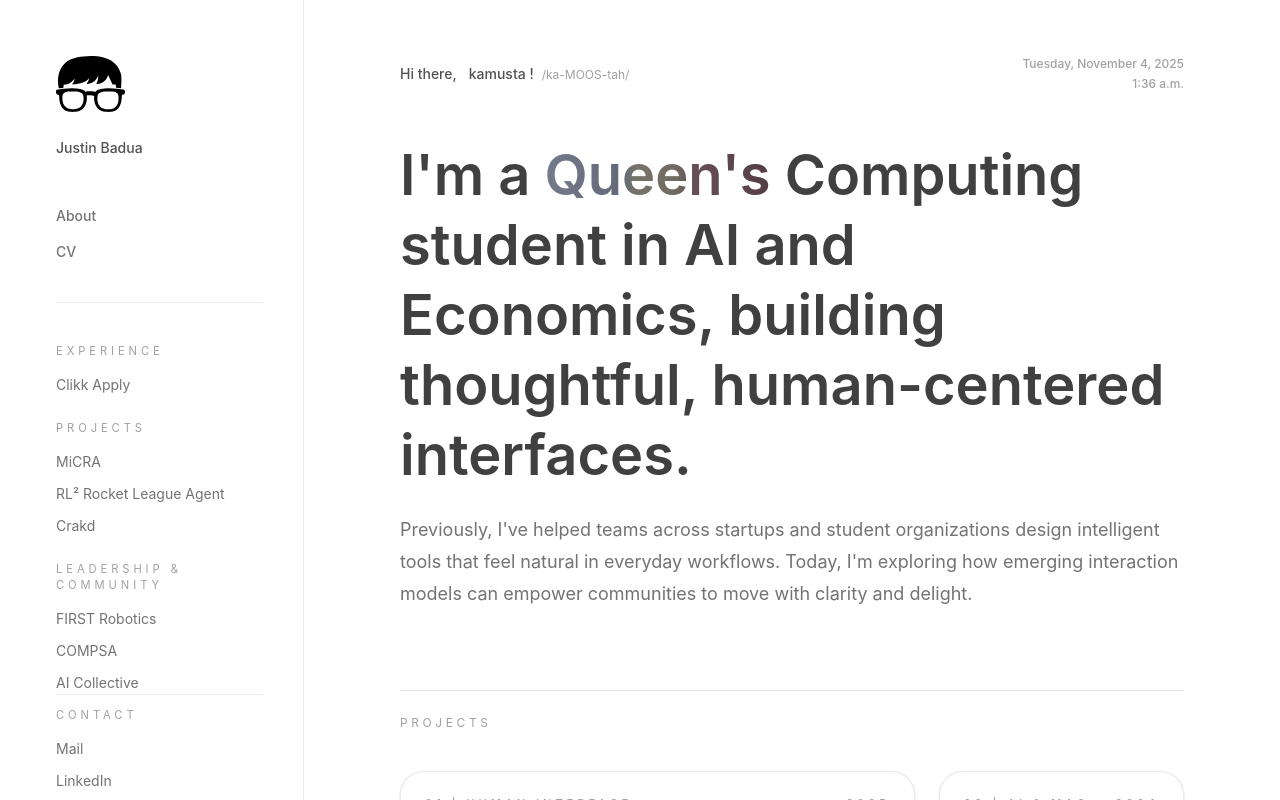
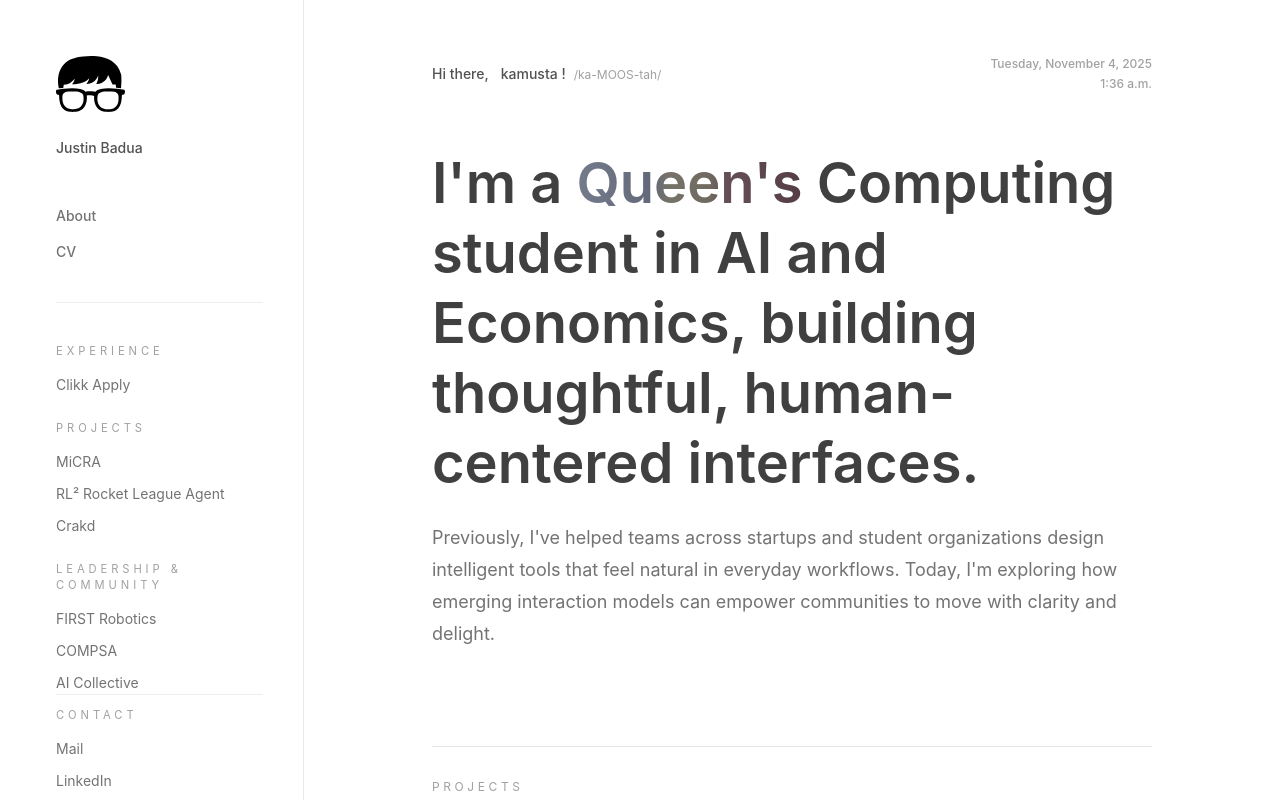
Before and after one commit to justinbaduaa/justin-badua-portfolio, a React (Vite) app: page / in a window 1280 px wide. Built offline with nearby package versions, Linux system fonts and the light colour scheme.

Commit message:
3 column

```diff
--- a/src/components/ProjectCard.jsx
+++ b/src/components/ProjectCard.jsx
@@ -1,32 +1,17 @@
 import { NavLink } from "react-router-dom";
 
-const ProjectCard = ({
-  index,
-  category,
-  title,
-  description,
-  imageSrc,
-  year,
-  to,
-}) => {
+const ProjectCard = ({ category, title, imageSrc, year, to }) => {
   return (
     <NavLink
       to={to}
-      className="group flex h-full min-w-0 flex-col overflow-hidden rounded-3xl border border-neutral-200/80 bg-white p-6 shadow-sm transition-transform duration-300 hover:-translate-y-1 hover:border-neutral-300 hover:shadow-lg"
+      className="group flex h-full min-w-0 flex-col gap-6 overflow-hidden rounded-[8px] border border-neutral-200/60 bg-white p-6 pb-8 shadow-[0_22px_45px_-32px_rgba(15,23,42,0.18)] transition-all duration-500 hover:-translate-y-[6px] hover:border-neutral-200 hover:shadow-[0_40px_70px_-45px_rgba(15,23,42,0.25)]"
     >
-      <div className="flex items-center justify-between text-[0.7rem] uppercase tracking-[0.35em] text-neutral-400">
-        <span className="overflow-hidden text-ellipsis whitespace-nowrap pr-2 font-medium">
-          {String(index).padStart(2, "0")} | {category}
-        </span>
-        <span className="shrink-0 font-medium">{year}</span>
-      </div>
-
-      <div className="relative mt-6 flex-1 min-h-[220px] overflow-hidden rounded-2xl bg-neutral-100">
+      <div className="relative aspect-4/3 w-full overflow-hidden rounded-[6px] bg-neutral-100">
         {imageSrc ? (
           <img
             src={imageSrc}
             alt={`${title} preview`}
-            className="h-full w-full object-cover transition-transform duration-500 group-hover:scale-105"
+            className="h-full w-full object-cover transition-transform duration-700 ease-out group-hover:scale-105"
             loading="lazy"
           />
         ) : (
@@ -36,9 +21,16 @@ const ProjectCard = ({
         )}
       </div>
 
-      <div className="mt-6 space-y-3">
-        <h3 className="text-xl font-semibold text-neutral-800">{title}</h3>
-        <p className="text-sm leading-relaxed text-neutral-500">{description}</p>
+      <div className="flex flex-1 flex-col justify-end">
+        <div className="flex items-end justify-between gap-6">
+          <div className="space-y-1">
+            <p className="text-sm font-medium uppercase tracking-[0.25em] text-neutral-400/80">
+              {category}
+            </p>
+            <h3 className="text-2xl font-semibold text-neutral-800">{title}</h3>
+          </div>
+          <span className="text-sm font-medium text-neutral-400">{year}</span>
+        </div>
       </div>
     </NavLink>
   );
--- a/src/pages/Home.jsx
+++ b/src/pages/Home.jsx
@@ -41,6 +41,16 @@ const projects = [
     to: "/projects/crakd",
     imageSrc: "https://placehold.co/960x540/png",
     size: "wide", // wider card
+  },
+  {
+    index: 5,
+    category: "Product Design",
+    title: "NexRidge",
+    description: "Intelligent logistics console for coordinating field operations with predictive insights and streamlined dispatch workflows.",
+    year: "2023",
+    to: "/projects/nexridge",
+    imageSrc: "https://placehold.co/960x540/png",
+    size: "medium",
   },
 ];
 
@@ -90,8 +100,8 @@ const Home = () => {
   };
 
   return (
-    <div className="mx-auto w-full max-w-6xl px-4 pb-24 text-neutral-900 sm:px-8 lg:px-12">
-      <header className="mb-20 space-y-12">
+    <div className="mx-auto w-full max-w-[1400px] px-6 pb-28 text-neutral-900 sm:px-10 lg:px-16 xl:px-20">
+      <header className="mb-24 space-y-14">
         <div className="flex flex-col gap-6 text-sm text-neutral-500 lg:flex-row lg:items-center lg:justify-between">
           <div>
             <p className="flex flex-wrap items-baseline gap-3 text-sm text-neutral-500">
@@ -136,17 +146,17 @@ const Home = () => {
         </div>
       </header>
 
-      <section className="space-y-10">
-        <div className="flex items-center border-t border-neutral-200 pt-6">
+      <section className="space-y-12">
+        <div className="flex items-center border-t border-neutral-200 pt-8">
           <p className="text-xs uppercase tracking-[0.3em] text-neutral-400">Projects</p>
         </div>
 
-        <div className="grid auto-rows-[minmax(280px,auto)] gap-6 sm:grid-cols-2 xl:auto-rows-[minmax(320px,auto)] xl:grid-cols-3">
+        <div className="grid auto-rows-[320px] gap-6 sm:grid-cols-2 lg:grid-cols-3 lg:gap-8">
           {projects.map((project) => {
             const sizeClasses = {
-              large: "sm:col-span-2 xl:col-span-2 xl:row-span-2",
-              tall: "xl:row-span-2",
-              wide: "sm:col-span-2",
+              large: "sm:col-span-2 sm:row-span-2 lg:col-span-1 lg:row-span-2",
+              tall: "sm:row-span-2 lg:row-span-2",
+              wide: "sm:col-span-2 lg:col-span-2 lg:row-span-1",
               medium: "",
             };
 
```
